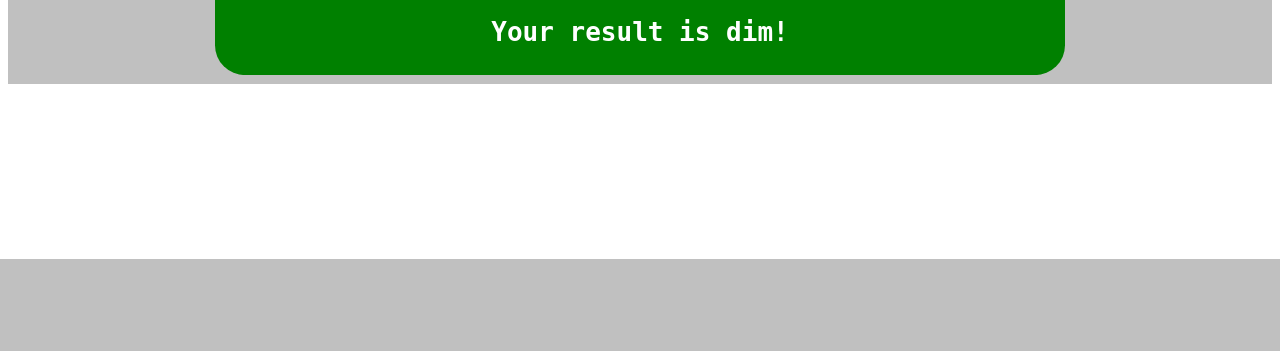
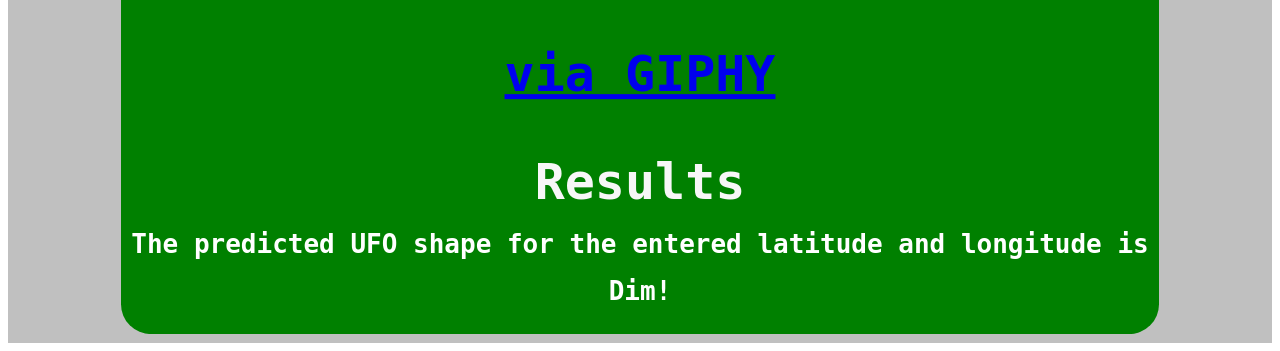
Before and after one commit to akrakowsky/project-4-final, a Flask app: template templates/results.html in a window 1280 px wide. Shown: the part 541-892 px from the top of the page. Before the commit the page ends 800 px from the top, so only its background shows below. Run offline with Flask 2, Linux system fonts and the light colour scheme; the template is opened without the code that fills it, so the values that code supplies are empty; parts of the project's set-up code (start-up, migrations or seed data) failed here and were passed over.

Commit message:
update results

```diff
--- a/templates/results.html
+++ b/templates/results.html
@@ -15,14 +15,14 @@
             <div class="container">
 
                 <div class="fieldset">
-                    <img src="./image.png"/>
+                    <iframe src="https://giphy.com/embed/Uufh1aEq0Nm8nWZfGP" width="480" height="469" frameBorder="0" class="giphy-embed" allowFullScreen></iframe><p><a href="https://giphy.com/gifs/ufo-pentagon-declassified-Uufh1aEq0Nm8nWZfGP">via GIPHY</a></p>
 
                     <p style="margin:0px;"><b>Results</b></p>
-                   <h1>The predicted UFO shape for Latitude {{LATITUDE}} and Longitude {{LONGITUDE}} is </h1>
+                   <h1>The predicted UFO shape for the entered latitude and longitude is </h1>
                    <h1> {% if output ==1 %}
-                        Your shape is light!
+                        Light!
                         {% else %}
-                        Your result is dim!
+                        Dim!
                         {% endif %}
                     </h1>
                 </div>
```
